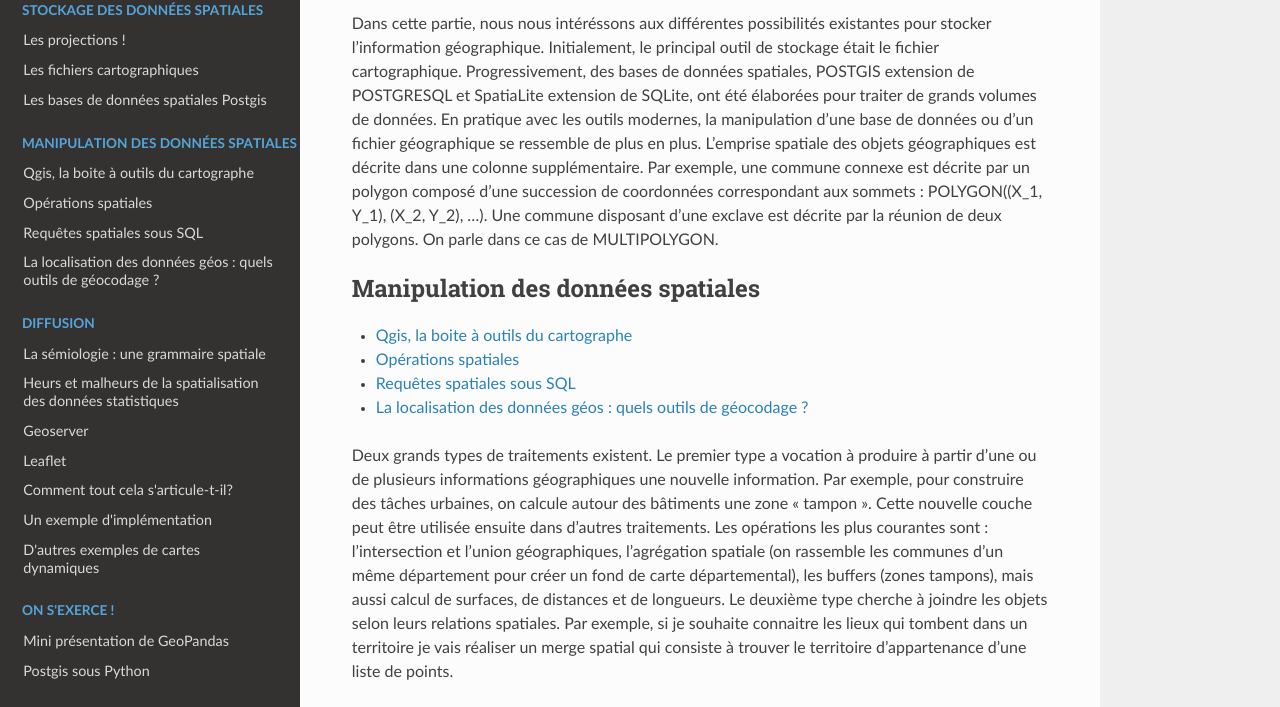
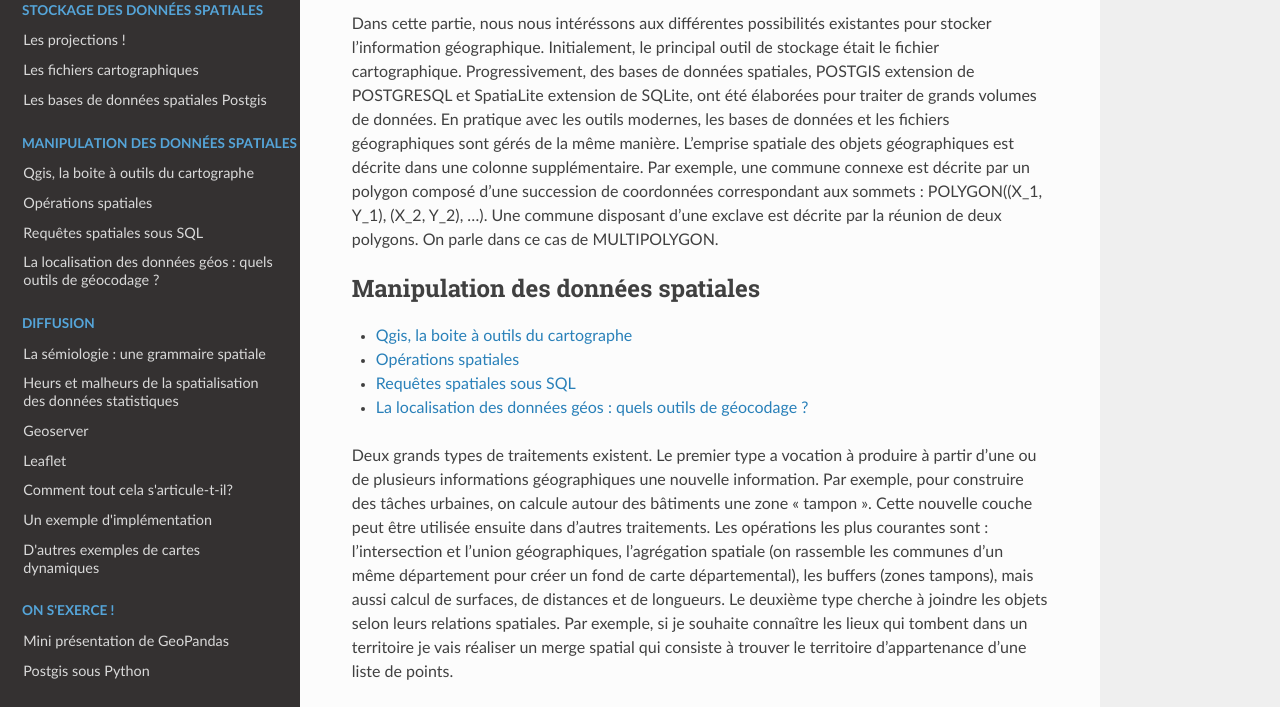
Before and after one commit to JulieDjidji/memocarto, a Sphinx documentation site: the page built from doc/source/index.rst, in a window 1280 px wide and 1400 px high, scrolled down 654 px. Shown: the part 244-951 px from the top of the window. Built offline with Sphinx 7.4.7 and the Read the Docs theme 2.0.0, drawn with Linux system fonts in a browser that asks for light colours; pages that are not in the unit, such as notebooks, are missing from menus.

Commit message:
Update index.rst

```diff
--- a/doc/source/index.rst
+++ b/doc/source/index.rst
@@ -31,7 +31,7 @@ Les progrès de l’informatique ont décuplé la capacité des acteurs publics
   Les fichiers cartographiques  <fichiers_geo>
   Les bases de données spatiales Postgis <postgis>
 
-Dans cette partie, nous nous intéréssons aux différentes possibilités existantes pour stocker l'information géographique. Initialement, le principal outil de stockage était le fichier cartographique. Progressivement, des bases de données spatiales, POSTGIS extension de POSTGRESQL et SpatiaLite extension de SQLite, ont été élaborées pour traiter de grands volumes de données. En pratique avec les outils modernes, la manipulation d'une base de données ou d'un fichier géographique se ressemble de plus en plus. L'emprise spatiale des objets géographiques est décrite dans une colonne supplémentaire. Par exemple, une commune connexe est décrite par un polygon composé d'une succession de coordonnées correspondant aux sommets : POLYGON((X_1, Y_1), (X_2, Y_2), ...). Une commune disposant d'une exclave est décrite par la réunion de deux polygons. On parle dans ce cas de MULTIPOLYGON.
+Dans cette partie, nous nous intéréssons aux différentes possibilités existantes pour stocker l'information géographique. Initialement, le principal outil de stockage était le fichier cartographique. Progressivement, des bases de données spatiales, POSTGIS extension de POSTGRESQL et SpatiaLite extension de SQLite, ont été élaborées pour traiter de grands volumes de données. En pratique avec les outils modernes, les bases de données et les fichiers géographiques sont gérés de la même manière. L'emprise spatiale des objets géographiques est décrite dans une colonne supplémentaire. Par exemple, une commune connexe est décrite par un polygon composé d'une succession de coordonnées correspondant aux sommets : POLYGON((X_1, Y_1), (X_2, Y_2), ...). Une commune disposant d'une exclave est décrite par la réunion de deux polygons. On parle dans ce cas de MULTIPOLYGON.
 
 .. toctree::
   :maxdepth: 1
@@ -42,7 +42,7 @@ Dans cette partie, nous nous intéréssons aux différentes possibilités exista
    Requêtes spatiales sous SQL <postgis>
    La localisation des données géos : quels outils de géocodage ? <geocodage>
 
-Deux grands types de traitements existent. Le premier type a vocation à produire à partir d'une ou de plusieurs informations géographiques une nouvelle information. Par exemple, pour construire des tâches urbaines, on calcule autour des bâtiments une zone "tampon". Cette nouvelle couche peut être utilisée ensuite dans d'autres traitements. Les opérations les plus courantes sont : l'intersection et l'union géographiques, l'agrégation spatiale (on rassemble les communes d'un même département pour créer un fond de carte départemental), les buffers (zones tampons), mais aussi calcul de surfaces, de distances et de longueurs. Le deuxième type cherche à joindre les objets selon leurs relations spatiales. Par exemple, si je souhaite connaitre les lieux qui tombent dans un territoire je vais réaliser un merge spatial qui consiste à trouver le territoire d'appartenance d'une liste de points.
+Deux grands types de traitements existent. Le premier type a vocation à produire à partir d'une ou de plusieurs informations géographiques une nouvelle information. Par exemple, pour construire des tâches urbaines, on calcule autour des bâtiments une zone "tampon". Cette nouvelle couche peut être utilisée ensuite dans d'autres traitements. Les opérations les plus courantes sont : l'intersection et l'union géographiques, l'agrégation spatiale (on rassemble les communes d'un même département pour créer un fond de carte départemental), les buffers (zones tampons), mais aussi calcul de surfaces, de distances et de longueurs. Le deuxième type cherche à joindre les objets selon leurs relations spatiales. Par exemple, si je souhaite connaître les lieux qui tombent dans un territoire je vais réaliser un merge spatial qui consiste à trouver le territoire d'appartenance d'une liste de points.
 
 Tous les outils de traitement géographique, y compris le SQL, ont des fonctions similaires avec  des noms quasi identiques. De sorte qu'il est très facile de passer d'un outil à l'autre.
 
```
